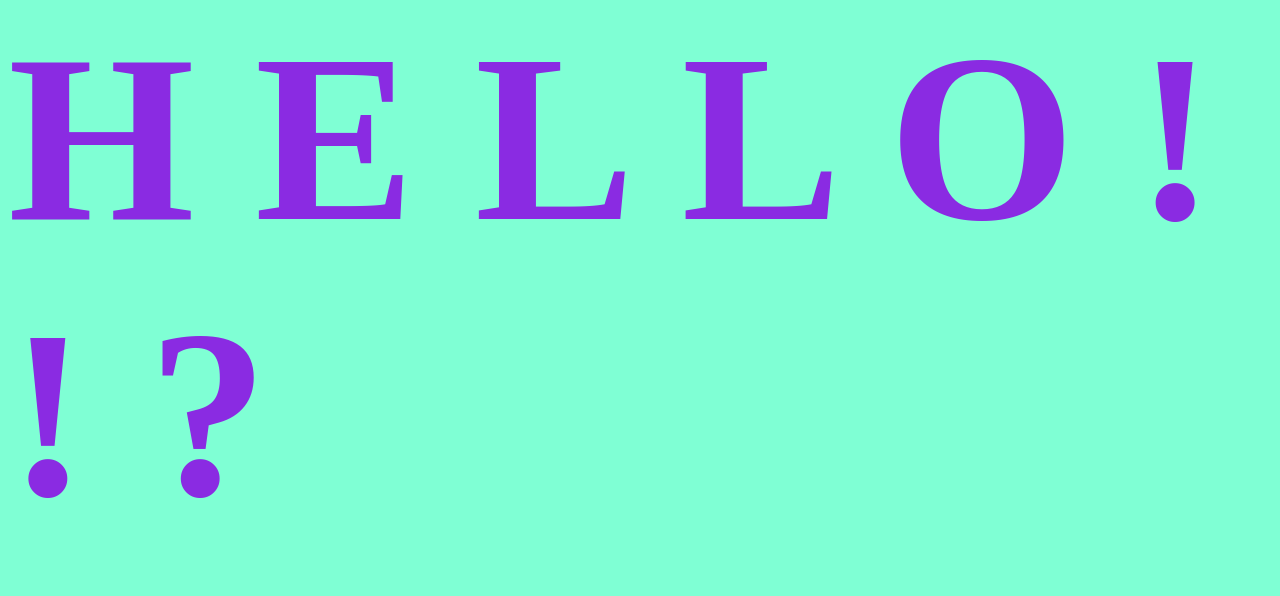
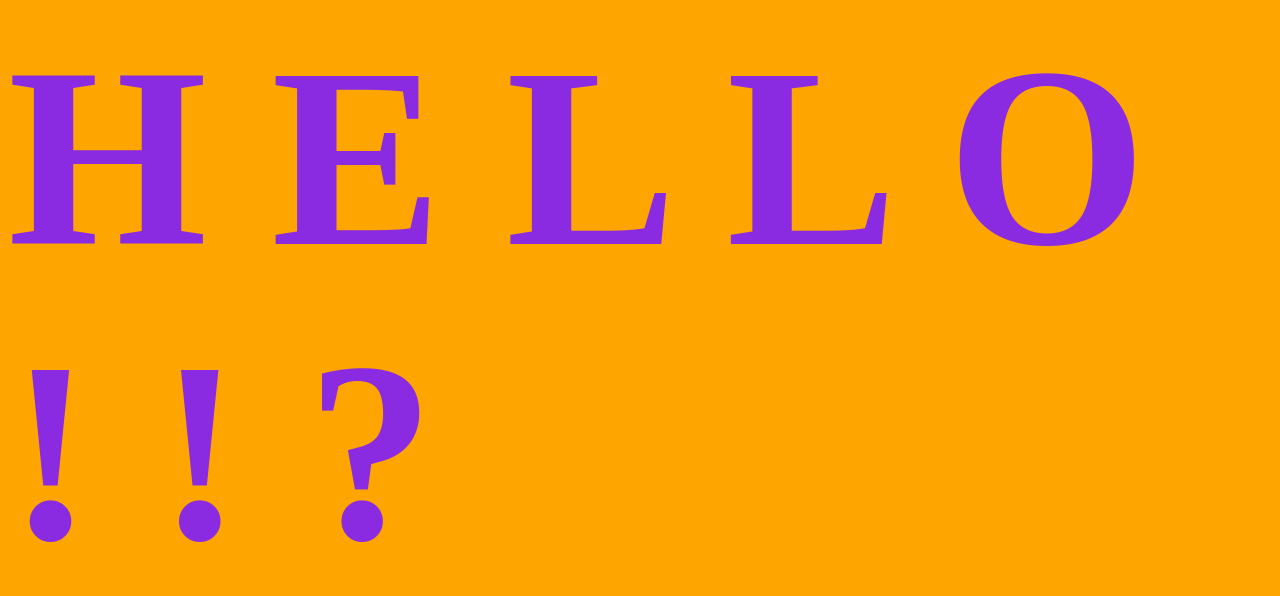
Before and after one commit to Fredeggs/git_demo, a plain HTML site: page index.html in a window 1280 px wide. Shown: the part 169-765 px from the top of the page. Drawn offline with Linux system fonts and the light colour scheme.

Commit message:
tweak css

```diff
--- a/app.css
+++ b/app.css
@@ -1,11 +1,11 @@
 body {
     color: black;
-    background-color: aquamarine;
+    background-color: orange;
     display: flex;
     justify-content: center;
 }
 
 h1 {
-    font-size: 15rem;
+    font-size: 16rem;
     color: blueviolet;
 }
```
